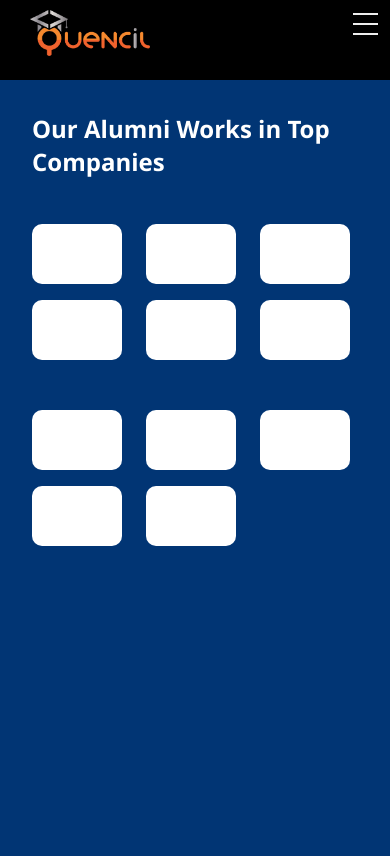
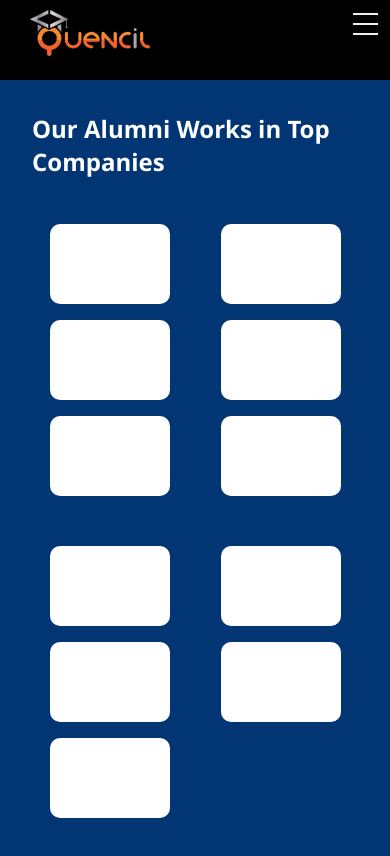
Before and after one commit to myselfrashid/quencil-task, a React (Create React App) app: page /alumni in a window 390 px wide. Shown: the top 856 px of the page. Built offline with nearby package versions, Linux system fonts and the light colour scheme.

Commit message:
grid box styling

```diff
--- a/src/components/Alumni.css
+++ b/src/components/Alumni.css
@@ -63,29 +63,31 @@
   .alumni-flex {
     display: flex;
     flex-direction: column;
-    justify-content: space-evenly;
+    justify-content: center;
     align-items: center;
   }
 
   .box1 {
     width: 100%;
     display: grid;
-    grid-template-columns: repeat(3, minmax(0, 1fr));
+    grid-template-columns: repeat(2, minmax(0, 1fr));
     grid-row: 1fr;
     gap: 1rem;
+    justify-items: center;
   }
 
   .box2 {
     width: 100%;
     display: grid;
-    grid-template-columns: repeat(3, minmax(0, 1fr));
+    grid-template-columns: repeat(2, minmax(0, 1fr));
     grid-row: 1fr;
     gap: 1rem;
+    justify-items: center;
   }
 
   .photo-box {
-    width: 90px;
-    height: 60px;
+    width: 120px;
+    height: 80px;
     background-color: white;
     border-radius: 10px;
   }
```
Also changed, not shown: src/components/Navbar.css (line endings or trailing spaces).
